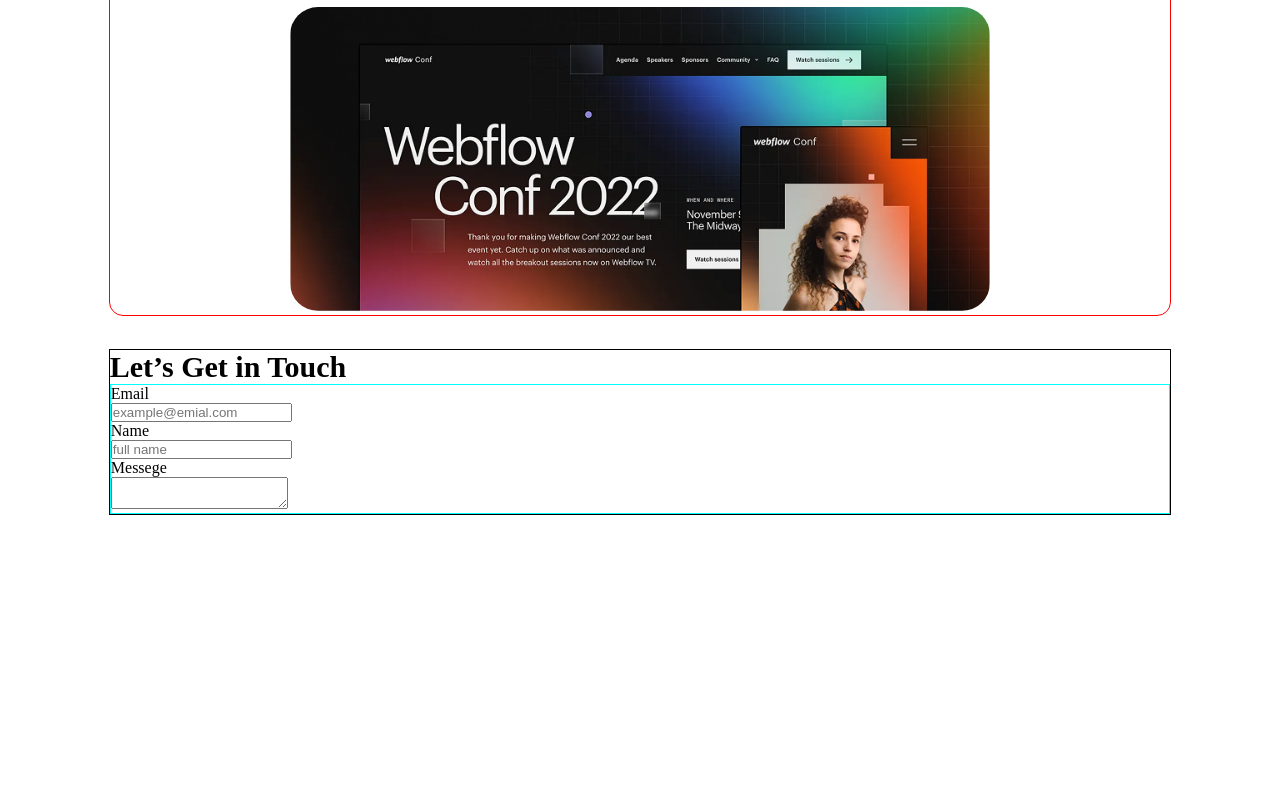
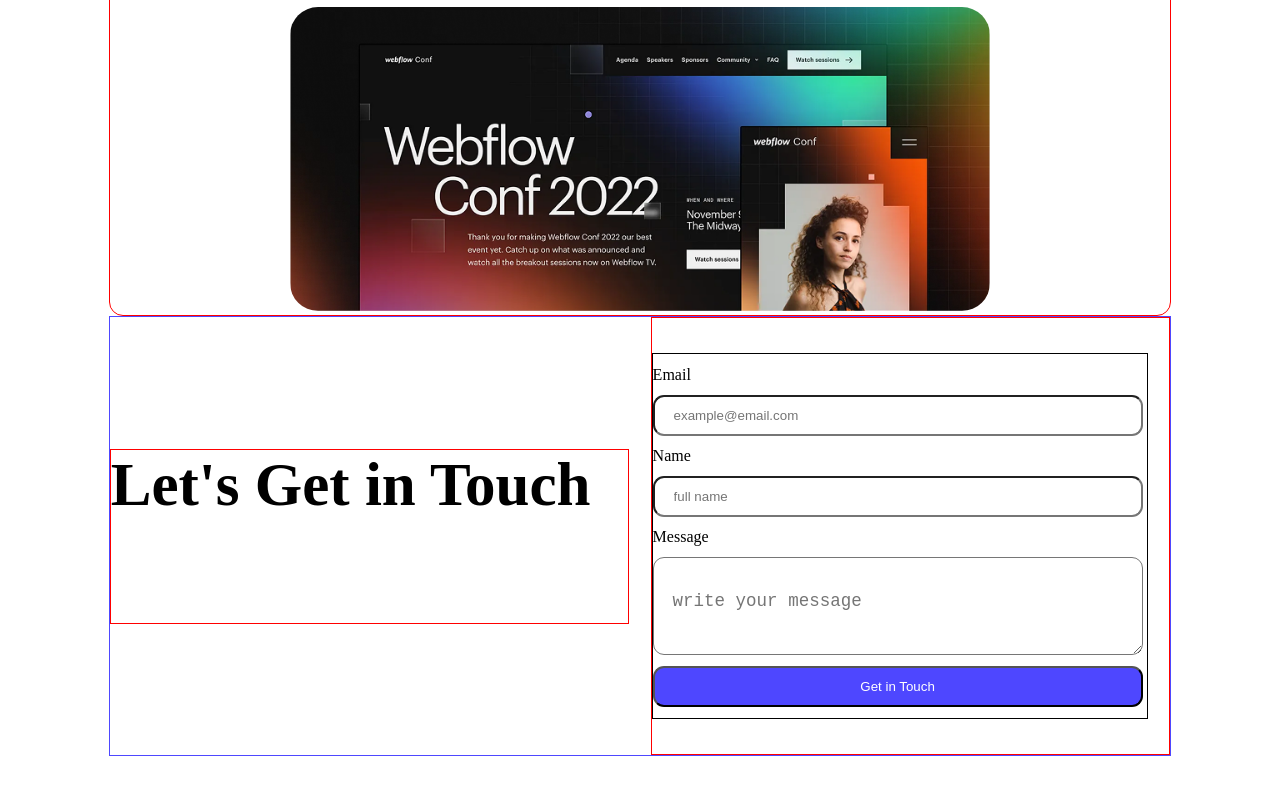
Before and after one commit to AS-Adil/Assignment-1, a plain HTML site: page index.html in a window 1280 px wide. Shown: the part 1444-2238 px from the top of the page. Drawn offline with Linux system fonts and the light colour scheme.

Commit message:
styling Touch section and creating form

```diff
--- a/index.html
+++ b/index.html
@@ -196,23 +196,31 @@
     <!-- Touch Section Start -->
 
 <section class="touch">
+    <div class="touch-txt">
+        <p>Let's Get in Touch</p>
 
-        <div class="touc-sub">
-
-            <div class="touch-txt">
-                <p>Let’s Get in Touch</p>
     </div>
 
     <div class="touch-form">
+
+
         <form action="">
+
         <label for="email">Email</label>
-                    <input type="email" id="email" placeholder="example@emial.com">
+        <input type="email" name="" id="email" placeholder="example@email.com">
+
         <label for="name">Name</label>
-                    <input type="text" id="name" placeholder="full name">
-                    <label for="messege">Messege</label><textarea name="" id="messege"></textarea>
+        <input type="text" name="" id="name" placeholder="full name">
+
+        <label for="message">Message</label>
+        <textarea name="" id="message" placeholder="write your message"></textarea>
+        <input type="button" class="button" value="Get in Touch">
+
+        <!-- <button class="button">Get in Touch</button> -->
+
             </form>
 
-            </div>
+
     </div>
 
 </section>
--- a/style.css
+++ b/style.css
@@ -276,25 +276,71 @@ nav button{
     /* Touch Section Start */
 
     .touch{
-        border: 1px solid black;
+        border:1px solid #4E47FF;
         width: 83vw;
-        margin: 33px auto;
+        height: 55vh;
+        margin: 0px auto;
+        display: flex;
+        align-items: center;
+        justify-content: space-between;
 
     }
-    .touch-sub{
-        display: flex;
-        flex-direction: ;
+
+    .touch-txt{
+        border:1px solid red;
+        width:49%;
+        height: 40%;
+
+
+
     }
-    .touch-txt{
-        font-size: 30px;
+
+    .touch-txt p {
+        font-size: 61px;
         font-weight: bolder;
-        /* width: 42vw; */
-    }
-    .touch-form label{
-        display: block;
     }
     .touch-form{
-        border: 1px solid aqua;
-        /* width: 42vw; */
+        border:1px solid red;
+        width:49%;
+        height: 100%;
+        display: flex;
+        flex-direction: column;
+        justify-content: center;
+
+
 
     }
+
+    .touch form{
+        border:1px solid black;
+        width:96% ;
+        height: 84%;
+        display: flex;
+        flex-direction: column;
+        justify-content: center;
+        align-items: flex-start;
+        gap: 11px;
+
+    }
+
+
+    .touch form input {
+        width: 99%;
+        padding: 11px 19px;
+        border-radius: 11px;
+
+    }
+    .touch form textarea{
+        width: 99%;
+        padding: 33px 19px ;
+        border-radius: 11px;
+    }
+
+    .touch form input::placeholder{
+
+
+    }
+
+    .touch form textarea::placeholder{
+        font-size: 17.5px;
+    }
```
Lines whose indentation alone changed are shown as unchanged.
